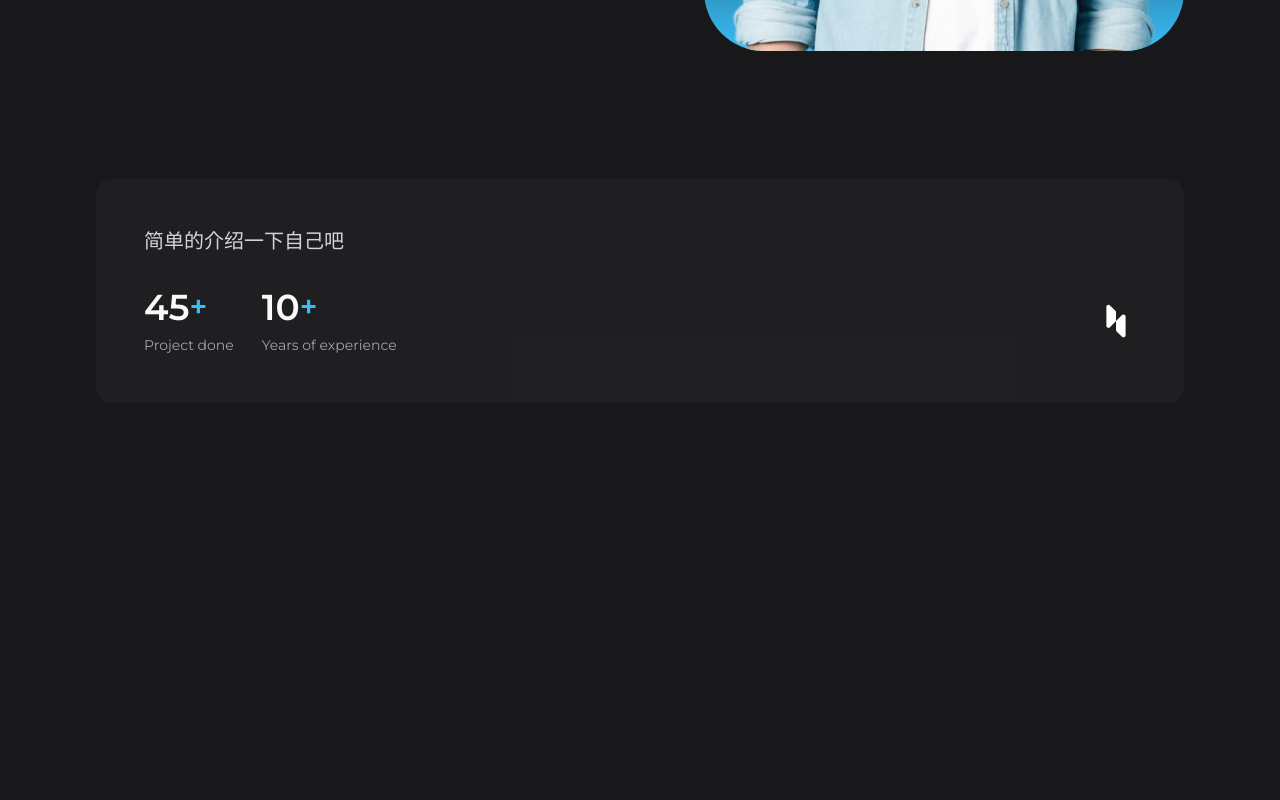
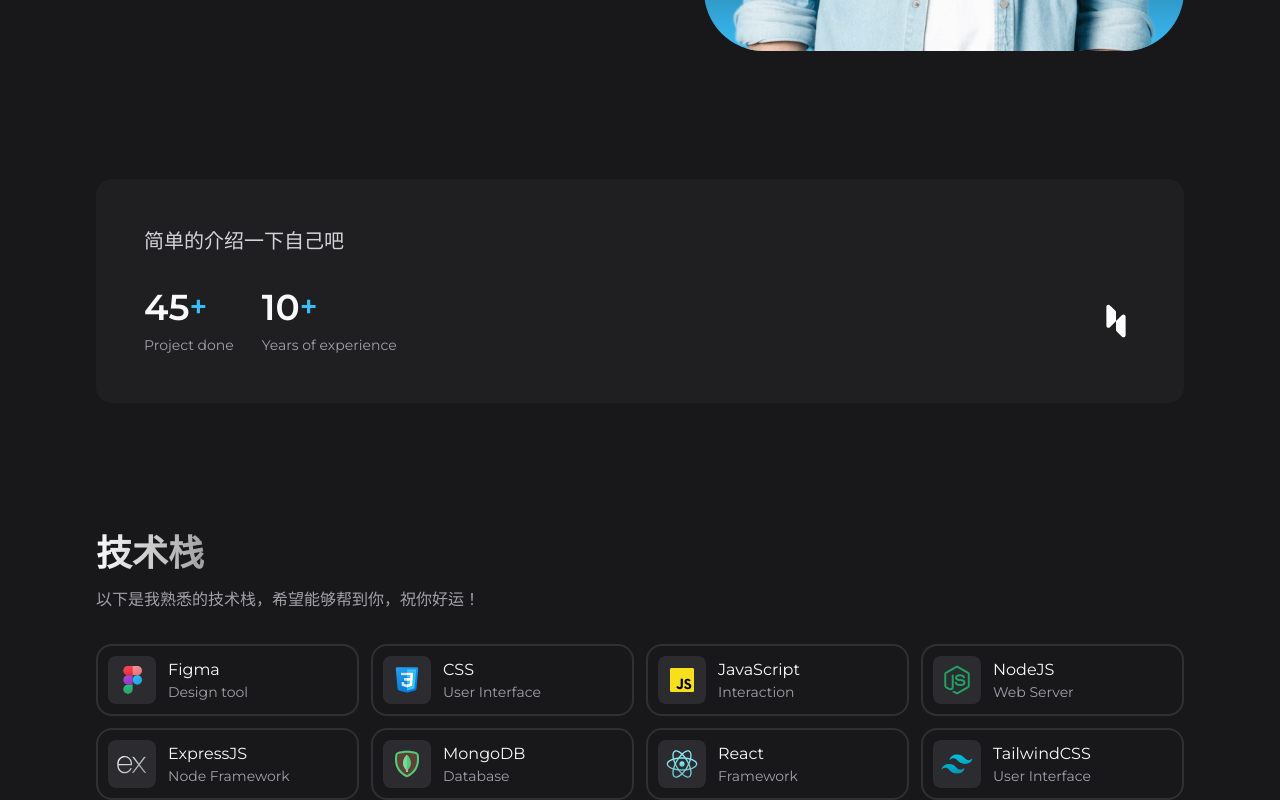
Before and after one commit to moyunzero/ReactJS-personalWeb, a React (Vite) app in the folder zero-web/: page / in a window 1280 px wide. Shown: the part 678-1478 px from the top of the page. Before the commit the page ends 1081 px from the top, so only its background shows below. Built offline with nearby package versions, Linux system fonts and the light colour scheme.

Commit message:
feat:增加技能部分

```diff
--- a/zero-web/src/App.jsx
+++ b/zero-web/src/App.jsx
@@ -5,7 +5,7 @@
 import Header from './components/Header.jsx'
 import Main from './components/Main.jsx'
 import About from './components/About.jsx'
-
+import Skill from './components/Skill.jsx'
 
 
 const App = () => {
@@ -15,6 +15,7 @@ const App = () => {
       <main>
         <Main />
         <About />
+        <Skill />
       </main>
     </>
   )
--- /dev/null
+++ b/zero-web/src/components/Skill.jsx
@@ -0,0 +1,77 @@
+/**
+ * Components
+ */
+import SkillCard from "./SkillCard";
+
+const skillItem = [
+    {
+      imgSrc: '/images/figma.svg',
+      label: 'Figma',
+      desc: 'Design tool'
+    },
+    {
+      imgSrc: '/images/css3.svg',
+      label: 'CSS',
+      desc: 'User Interface'
+    },
+    {
+      imgSrc: '/images/javascript.svg',
+      label: 'JavaScript',
+      desc: 'Interaction'
+    },
+    {
+      imgSrc: '/images/nodejs.svg',
+      label: 'NodeJS',
+      desc: 'Web Server'
+    },
+    {
+      imgSrc: '/images/expressjs.svg',
+      label: 'ExpressJS',
+      desc: 'Node Framework'
+    },
+    {
+      imgSrc: '/images/mongodb.svg',
+      label: 'MongoDB',
+      desc: 'Database'
+    },
+    {
+      imgSrc: '/images/react.svg',
+      label: 'React',
+      desc: 'Framework'
+    },
+    {
+      imgSrc: '/images/tailwindcss.svg',
+      label: 'TailwindCSS',
+      desc: 'User Interface'
+    },
+  ];
+
+
+
+const Skill = () => {
+    return (
+        <section className="section">
+            <div className="container">
+                <h2 className="headline-2">
+                    技术栈
+                </h2>
+                <p className="text-zinc-400 mt-3 mb-8 max-w-[50ch]">
+                    以下是我熟悉的技术栈，希望能够帮到你，祝你好运！
+                </p>
+                <div className="grid gap-3 grid-cols-[repeat(auto-fill,_minmax(250px,_1fr))]">
+                    {
+                        skillItem.map(({imgSrc,label,desc},key)=>(
+                            <SkillCard
+                                imgSrc={imgSrc}
+                                label={label}
+                                desc={desc}
+                                key={key}
+                            />
+                        ))
+                    }
+                </div>
+            </div>
+        </section>
+    )
+}
+export default Skill
--- /dev/null
+++ b/zero-web/src/components/SkillCard.jsx
@@ -0,0 +1,41 @@
+/**
+ * Node Modules
+ */
+import PropTypes from "prop-types"
+
+const SkillCard = ({
+    imgSrc,
+    label,
+    desc,
+    classes
+}) => {
+    return (
+        <div className={'flex items-center gap-3 ring-2 ring-inset ring-zinc-50/10 p-3 rounded-2xl hover:bg-zinc-800 transition group ' + classes}>
+            <figure className="bg-zinc-700/50 rounded-lg overflow-hidden w-12 h-12 p-2 group-hover:bg-zinc-900 transition-colors">
+                <img
+                    src={imgSrc}
+                    width={32}
+                    height={32}
+                    alt={label}
+                />
+            </figure>
+            <div>
+                <h3>
+                    {label}
+                </h3>
+                <p className="text-zinc-400 text-sm">
+                    {desc}
+                </p>
+            </div>
+        </div>
+    )
+}
+
+SkillCard.propTypes = {
+    imgSrc: PropTypes.string.isRequired,
+    label: PropTypes.string.isRequired,
+    desc: PropTypes.string.isRequired,
+    classes: PropTypes.string
+}
+
+export default SkillCard
--- a/zero-web/src/index.css
+++ b/zero-web/src/index.css
@@ -19,7 +19,8 @@ body{
  * 排版
  */
 
-.headline-1{
+.headline-1,
+.headline-2{
   @apply max-w-max;
   background: -webkit-linear-gradient(0deg,#fafafa,#a1a1a1);
   -webkit-background-clip: text;
@@ -28,6 +29,10 @@ body{
 
 .headline-1{
   @apply text-5xl leading-tight font-semibold lg:text-[55px] lg:leading-[1.15]
+}
+
+.headline-2{
+  @apply text-3xl lg:text-4xl lg:leading-tight font-semibold
 }
 
 
```
